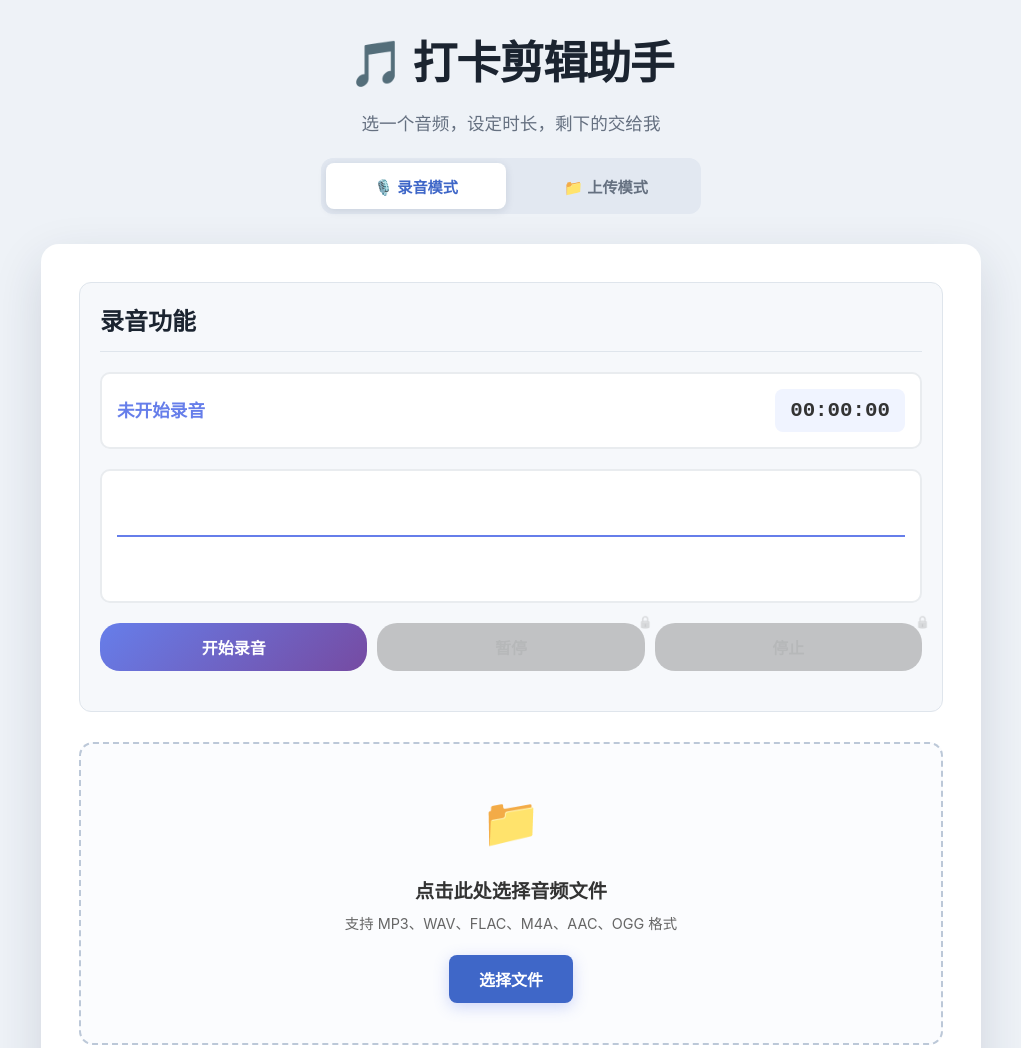
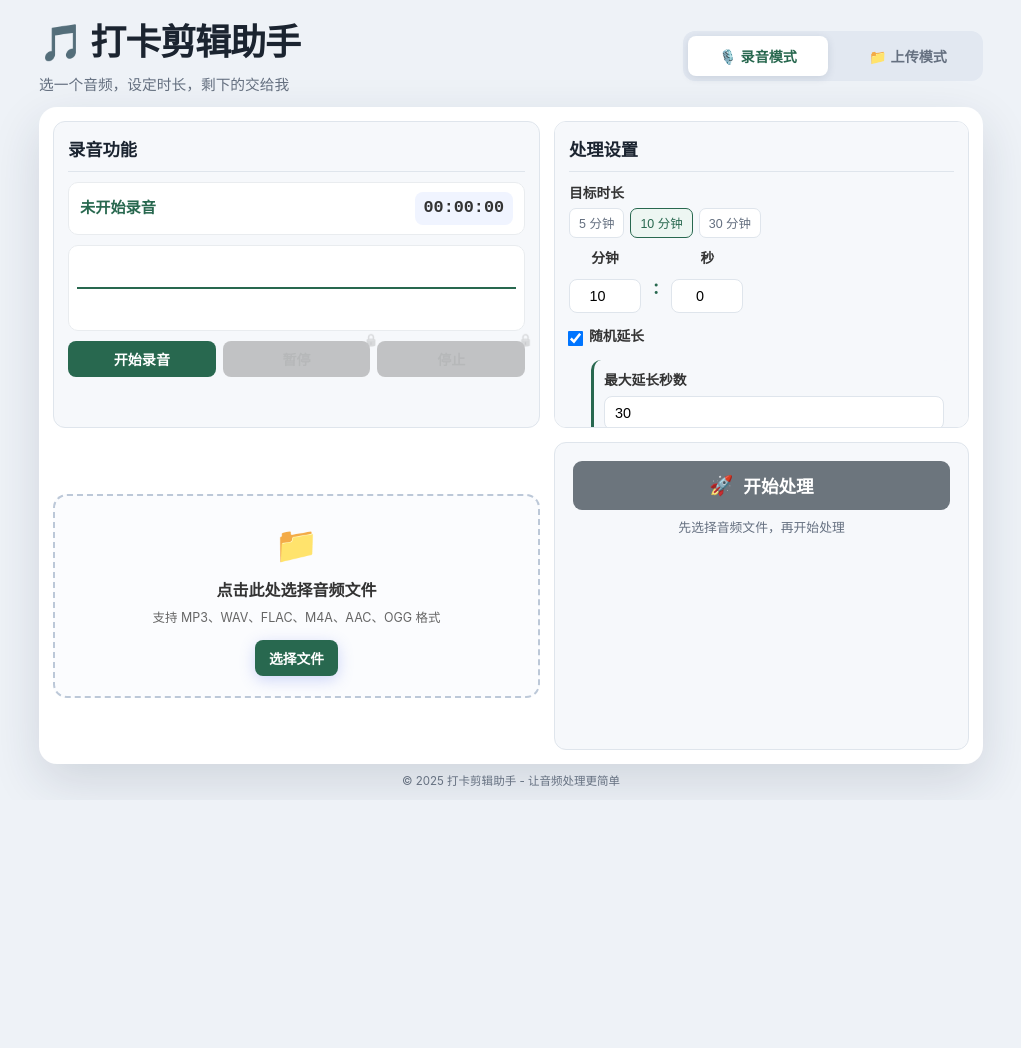
Before and after one commit to skydog221/daka-helper, a website built with Vite: page src/ui/index.html in a window 1280 px wide. Shown: the top 1048 px of the page, without its empty margins (129-1150 px from the left). After the commit the page ends 800 px from the top, so only its background shows below. Built offline with nearby package versions, Linux system fonts and the light colour scheme.

Commit message:
改为桌面双栏一屏布局

```diff
--- a/src/renderer/styles.css
+++ b/src/renderer/styles.css
@@ -8,7 +8,7 @@
 body {
   font-family: -apple-system, BlinkMacSystemFont, "Segoe UI", "Microsoft YaHei",
     sans-serif;
-  background: linear-gradient(135deg, #667eea 0%, #764ba2 100%);
+  background: #eef2f7;
   min-height: 100vh;
   color: #333;
   line-height: 1.6;
@@ -91,7 +91,7 @@ body {
 }
 
 .select-file-btn {
-  background: linear-gradient(135deg, #667eea 0%, #764ba2 100%);
+  background: #eef2f7;
   color: white;
   border: none;
   padding: 12px 30px;
@@ -266,7 +266,7 @@ select:focus {
 }
 
 .process-btn {
-  background: linear-gradient(135deg, #28a745 0%, #20c997 100%);
+  background: #18794e;
   color: white;
   border: none;
   padding: 15px 40px;
@@ -322,7 +322,7 @@ select:focus {
 
 .progress-fill {
   height: 100%;
-  background: linear-gradient(90deg, #667eea 0%, #764ba2 100%);
+  background: #28684f;
   border-radius: 10px;
   transition: width 0.3s ease;
   width: 0%;
--- a/src/ui/app.js
+++ b/src/ui/app.js
@@ -159,7 +159,7 @@ function drawWaveform(ctx, width, height, data) {
 
   // 设置样式
   ctx.lineWidth = 2;
-  ctx.strokeStyle = '#667eea';
+  ctx.strokeStyle = '#28684f';
   ctx.fillStyle = 'rgba(102, 126, 234, 0.2)';
   ctx.beginPath();
 
--- a/src/ui/index.html
+++ b/src/ui/index.html
@@ -23,6 +23,8 @@
 
       <!-- 主要内容区域 -->
       <main class="main-content" id="main-content">
+        <div class="workspace-grid">
+          <div class="source-column">
         <!-- 录音功能区域 -->
         <section class="recording-section">
           <h2>录音功能</h2>
@@ -74,6 +76,8 @@
           </div>
         </section>
 
+          </div>
+          <div class="control-column">
         <!-- 设置区域 -->
         <section class="settings-section">
           <h2>处理设置</h2>
@@ -206,6 +210,8 @@
             </div>
           </div>
         </section>
+          </div>
+        </div>
       </main>
 
       <!-- 底部信息 -->
--- a/src/ui/styles.css
+++ b/src/ui/styles.css
@@ -6,8 +6,8 @@
   --line: #dfe5ec;
   --surface: #ffffff;
   --surface-soft: #f6f8fb;
-  --accent: #3f67c8;
-  --accent-soft: #edf2ff;
+  --accent: #28684f;
+  --accent-soft: #edf6f2;
   --success: #18794e;
   --danger: #b42318;
   --shadow: 0 18px 50px rgba(25, 42, 70, 0.14);
@@ -149,7 +149,7 @@ body {
 #recording-state {
   font-weight: 600;
   font-size: 1.1rem;
-  color: #667eea;
+  color: var(--accent);
 }
 
 #recording-duration {
@@ -224,7 +224,7 @@ body {
 }
 
 .btn-primary {
-  background: linear-gradient(135deg, #667eea 0%, #764ba2 100%);
+  background: #28684f;
   color: white;
 }
 
@@ -233,7 +233,7 @@ body {
 }
 
 .btn-secondary {
-  background: linear-gradient(135deg, #f093fb 0%, #f5576c 100%);
+  background: #8a6508;
   color: white;
 }
 
@@ -242,7 +242,7 @@ body {
 }
 
 .btn-danger {
-  background: linear-gradient(135deg, #ff6b6b 0%, #ee5a24 100%);
+  background: #b42318;
   color: white;
 }
 
@@ -254,7 +254,7 @@ body {
   background: white;
   padding: 15px 20px;
   border-radius: 10px;
-  border-left: 4px solid #667eea;
+  border-left: 4px solid var(--accent);
   box-shadow: 0 2px 8px rgba(0, 0, 0, 0.1);
   animation: fadeIn 0.5s ease;
 }
@@ -452,7 +452,7 @@ body {
 .time-separator {
   font-size: 1.5rem;
   font-weight: 600;
-  color: #667eea;
+  color: var(--accent);
   margin: 0 5px;
   padding-top: 20px;
 }
@@ -770,10 +770,372 @@ button:focus-visible,
 }
 
 ::-webkit-scrollbar-thumb {
-  background: #667eea;
+  background: var(--accent);
   border-radius: 10px;
 }
 
 ::-webkit-scrollbar-thumb:hover {
-  background: #5a6fd8;
+  background: #1f5943;
 }
+
+/* 一屏工作台布局：桌面端将来源、参数和操作并排呈现 */
+@media (min-width: 769px) {
+  html, body {
+    overflow: hidden;
+  }
+
+  .container {
+    width: min(1180px, 100%);
+    height: 100dvh;
+    min-height: 0;
+    padding: 14px 18px 10px;
+  }
+
+  .header {
+    display: grid;
+    grid-template-columns: minmax(0, 1fr) auto;
+    grid-template-areas:
+      "title mode"
+      "subtitle mode";
+    align-items: center;
+    column-gap: 24px;
+    text-align: left;
+    margin-bottom: 10px;
+  }
+
+  .header h1 {
+    grid-area: title;
+    font-size: clamp(1.7rem, 3vw, 2.25rem);
+    margin: 0;
+  }
+
+  .subtitle {
+    grid-area: subtitle;
+    font-size: 0.92rem;
+    margin: 2px 0 0;
+  }
+
+  .mode-switcher {
+    grid-area: mode;
+    width: 300px;
+    margin: 0;
+  }
+
+  .mode-btn {
+    padding: 8px 12px;
+    font-size: 0.88rem;
+  }
+
+  .main-content {
+    min-height: 0;
+    padding: 14px;
+    margin-bottom: 8px;
+    overflow: hidden;
+  }
+
+  .workspace-grid {
+    height: 100%;
+    min-height: 0;
+    display: grid;
+    grid-template-columns: minmax(0, 1.08fr) minmax(320px, 0.92fr);
+    gap: 14px;
+  }
+
+  .source-column,
+  .control-column {
+    min-width: 0;
+    min-height: 0;
+    display: grid;
+    gap: 14px;
+  }
+
+  .source-column {
+    grid-template-rows: minmax(0, 1fr) minmax(0, 1fr);
+  }
+
+  .control-column {
+    grid-template-rows: minmax(0, 1fr) minmax(0, 1fr);
+  }
+
+  .recording-section,
+  .file-section,
+  .settings-section,
+  .process-section {
+    min-height: 0;
+    margin: 0;
+    overflow: auto;
+  }
+
+  .recording-section,
+  .settings-section {
+    padding: 14px;
+    background: var(--surface-soft);
+    border: 1px solid var(--line);
+    border-radius: 12px;
+  }
+
+  .recording-section h2,
+  .settings-section h2 {
+    margin-bottom: 10px;
+    padding-bottom: 7px;
+    font-size: 1.08rem;
+  }
+
+  #recording-status {
+    margin-bottom: 10px;
+    padding: 9px 11px;
+    border-width: 1px;
+  }
+
+  #recording-state {
+    font-size: 0.95rem;
+  }
+
+  #recording-duration {
+    font-size: 1.05rem;
+    padding: 3px 9px;
+  }
+
+  #waveform-visualizer {
+    margin-bottom: 10px;
+    padding: 8px;
+    border-width: 1px;
+  }
+
+  #waveform-canvas {
+    height: 68px;
+  }
+
+  #recording-controls {
+    gap: 7px;
+    margin-bottom: 10px;
+  }
+
+  .btn {
+    min-width: 0;
+    padding: 8px 10px;
+    border-radius: 8px;
+    font-size: 0.88rem;
+  }
+
+  .file-section {
+    display: flex;
+    flex-direction: column;
+    justify-content: center;
+  }
+
+  .file-upload-area {
+    padding: 20px 14px;
+    min-height: 0;
+  }
+
+  .upload-icon {
+    font-size: 2.2rem;
+    margin-bottom: 6px;
+  }
+
+  .upload-text {
+    margin-bottom: 4px;
+    font-size: 1rem;
+  }
+
+  .upload-hint {
+    margin-bottom: 12px;
+    font-size: 0.78rem;
+  }
+
+  .select-file-btn,
+  .change-file-btn {
+    padding: 8px 14px;
+    font-size: 0.86rem;
+  }
+
+  .file-info {
+    padding: 12px;
+    gap: 10px;
+  }
+
+  .file-details h3 {
+    margin-bottom: 5px;
+    font-size: 0.98rem;
+    overflow: hidden;
+    text-overflow: ellipsis;
+    white-space: nowrap;
+  }
+
+  .file-meta {
+    gap: 5px;
+    font-size: 0.75rem;
+  }
+
+  .file-meta span {
+    padding: 3px 7px;
+  }
+
+  .setting-group {
+    margin-bottom: 12px;
+  }
+
+  .setting-group label {
+    margin-bottom: 5px;
+    font-size: 0.86rem;
+  }
+
+  .duration-presets {
+    gap: 6px;
+    margin: -1px 0 9px;
+  }
+
+  .preset-btn {
+    padding: 5px 9px;
+    font-size: 0.78rem;
+  }
+
+  .time-input-group {
+    gap: 7px;
+  }
+
+  .time-label,
+  .range-hint {
+    font-size: 0.74rem;
+  }
+
+  .time-input-field input,
+  input[type="number"],
+  select {
+    padding: 8px 10px;
+    font-size: 0.9rem;
+  }
+
+  .time-input-field input {
+    width: 72px;
+  }
+
+  .time-separator {
+    padding-top: 15px;
+    font-size: 1.25rem;
+  }
+
+  .checkbox-group {
+    gap: 7px;
+    margin-bottom: 8px;
+  }
+
+  .random-range-group {
+    margin-left: 22px;
+    padding: 9px 10px;
+  }
+
+  .process-section {
+    justify-content: center;
+    padding: 18px;
+    border: 1px solid var(--line);
+    border-radius: 12px;
+    background: var(--surface-soft);
+  }
+
+  .process-btn {
+    width: 100%;
+    justify-content: center;
+    padding: 12px 18px;
+    margin-bottom: 8px;
+  }
+
+  .process-hint {
+    margin: 0 auto 12px;
+    font-size: 0.8rem;
+  }
+
+  .progress-container,
+  .result-container,
+  .error-container {
+    width: 100%;
+    max-width: none;
+    margin-bottom: 0;
+  }
+
+  .result-success,
+  .error-message {
+    padding: 16px;
+  }
+
+  .success-icon,
+  .error-icon {
+    margin-bottom: 6px;
+    font-size: 2rem;
+  }
+
+  .result-success h3,
+  .error-message h3 {
+    margin-bottom: 5px;
+    font-size: 1rem;
+  }
+
+  .result-success p,
+  .error-message p {
+    margin-bottom: 10px;
+    font-size: 0.82rem;
+  }
+
+  .result-btn,
+  .error-btn {
+    padding: 8px 12px;
+    font-size: 0.82rem;
+  }
+
+  .footer {
+    font-size: 0.72rem;
+  }
+}
+
+@media (min-width: 769px) and (max-height: 720px) {
+  .container {
+    padding-top: 9px;
+    padding-bottom: 6px;
+  }
+
+  .header {
+    margin-bottom: 6px;
+  }
+
+  .main-content {
+    padding: 10px;
+  }
+
+  .workspace-grid,
+  .source-column,
+  .control-column {
+    gap: 10px;
+  }
+
+  .recording-section,
+  .settings-section,
+  .process-section {
+    padding: 10px;
+  }
+
+  #waveform-canvas {
+    height: 50px;
+  }
+}
+
+@media (max-width: 768px) {
+  .workspace-grid {
+    display: contents;
+  }
+
+  .source-column,
+  .control-column {
+    display: contents;
+  }
+
+  body {
+    overflow-x: hidden;
+  }
+}
+
+@media (min-width: 769px) {
+  .source-column:has(.recording-section.hidden) {
+    grid-template-rows: 1fr;
+  }
+}
```
